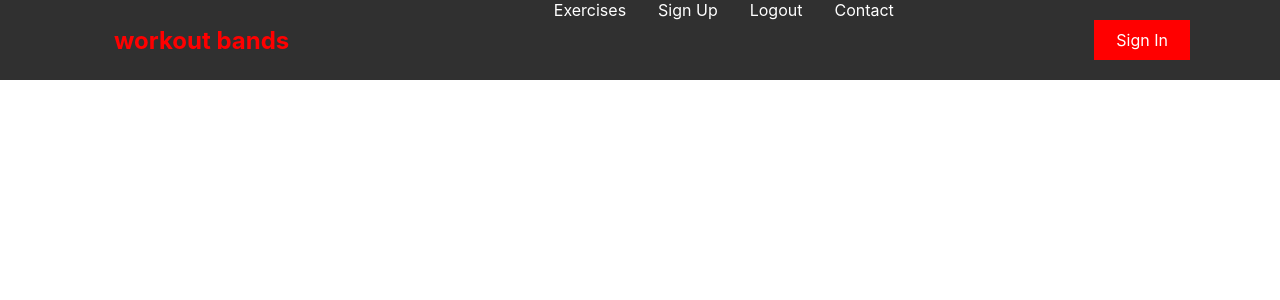
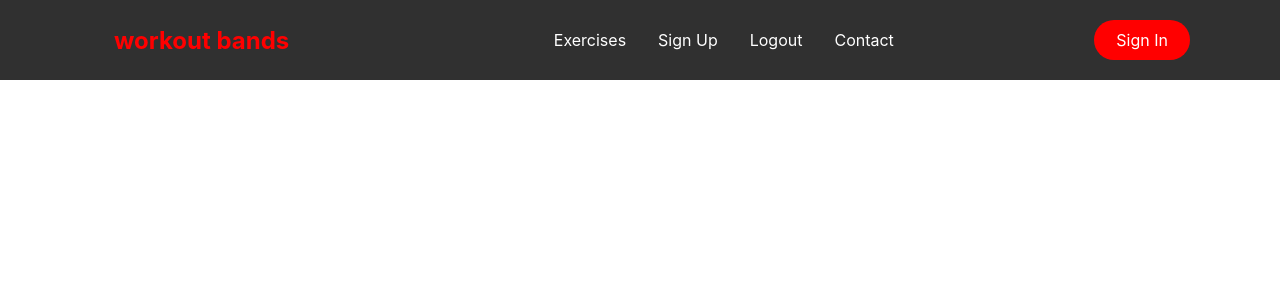
Before and after one commit to valeriarnaudov/workout-bands, a React (Create React App) app: page / in a window 1280 px wide. Shown: the top 300 px of the page. Built offline with nearby package versions, Linux system fonts and the light colour scheme.

Commit message:
Navbar style fixes

```diff
--- a/src/NavBar/NavbarElements.js
+++ b/src/NavBar/NavbarElements.js
@@ -76,7 +76,7 @@ export const NavLinks = styled(LinkS)`
     align-items: center;
     text-decoration: none;
     padding: 0 1rem;
-    high: 100%;
+    height: 100%;
     cursor: pointer;
 
     &.active {
@@ -94,7 +94,7 @@ export const NavBtn = styled.nav`
 `;
 
 export const NavBtnLink = styled(LinkR)`
-    border-radius; 50px;
+    border-radius: 50px;
     background: red;
     color: white;
     white-space: nowrap;
```
